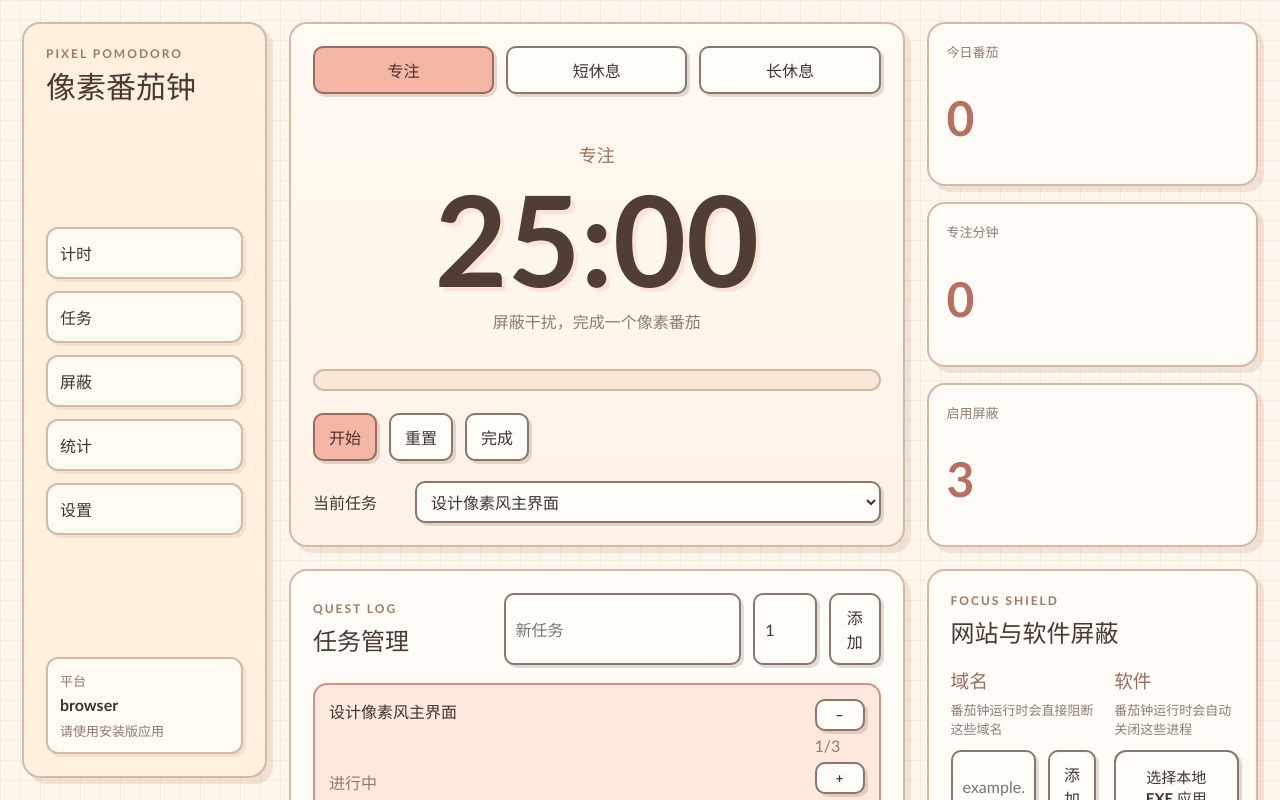
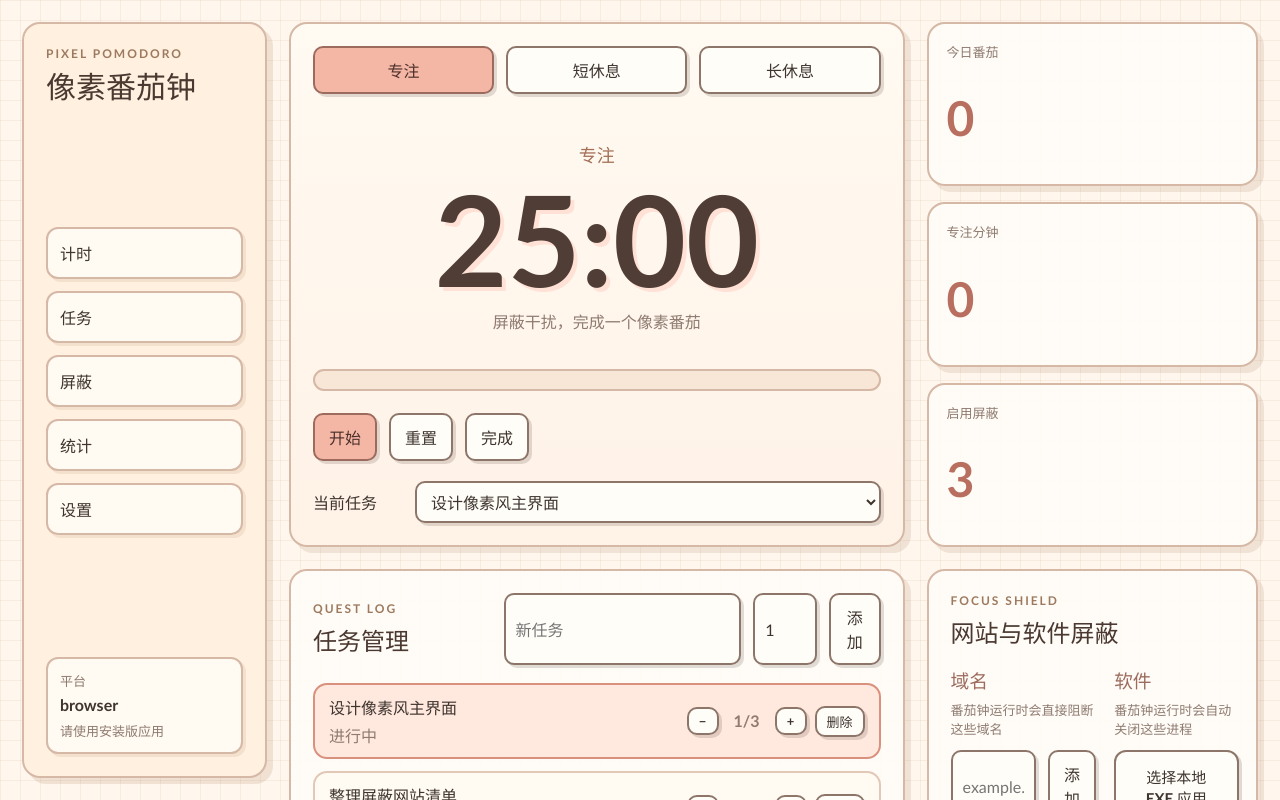
Before and after one commit to withlia/Pomodoro-Timer, a React (Vite) app: page / in a window 1280 px wide. Shown: the top 800 px of the page. Built offline with nearby package versions, Linux system fonts and the light colour scheme.

Commit message:
Compact task item layout: keep -/+/delete on a single row

```diff
--- a/src/styles.css
+++ b/src/styles.css
@@ -270,8 +270,9 @@ p {
 .task-item {
   display: flex;
   justify-content: space-between;
+  align-items: center;
   gap: 12px;
-  padding: 14px;
+  padding: 10px 14px;
   border: 2px solid #e1c8b7;
   border-radius: 14px;
   background: #fffaf2;
@@ -283,9 +284,11 @@ p {
   background: #ffe8de;
 }
 
-.task-item div {
+.task-item > div:first-child {
   display: grid;
-  gap: 6px;
+  gap: 4px;
+  min-width: 0;
+  flex: 1;
 }
 
 .task-item span,
@@ -293,15 +296,26 @@ p {
   color: #8f7b70;
 }
 
-.task-actions {
+.task-item .task-actions {
   display: flex;
-  gap: 10px;
+  flex-direction: row;
+  flex-wrap: nowrap;
+  gap: 8px;
   align-items: center;
 }
 
+.task-item .task-actions p {
+  margin: 0 4px;
+  font-weight: 700;
+  min-width: 32px;
+  text-align: center;
+  white-space: nowrap;
+}
+
 .task-actions button {
-  padding: 6px 10px;
+  padding: 4px 10px;
   font-size: 13px;
+  min-width: 32px;
 }
 
 .two-columns {
```
